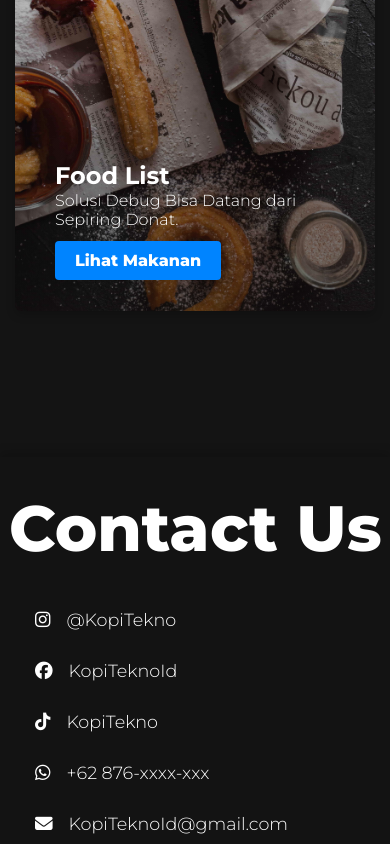
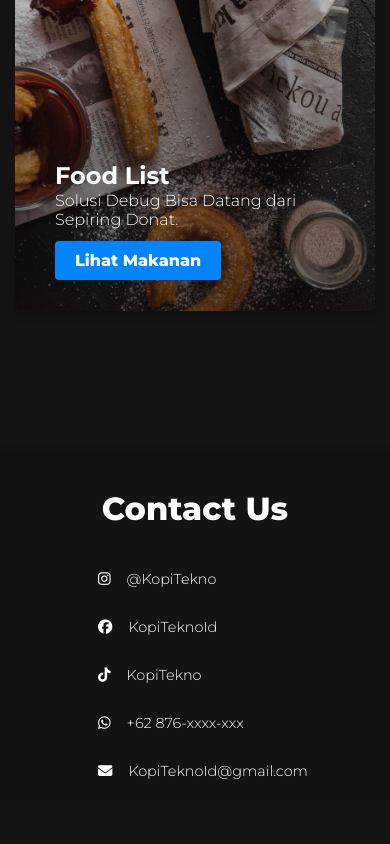
Before and after one commit to Mohammadilyassr/satusaji.github.io, a plain HTML site: page index.html in a window 390 px wide. Shown: the part 2157-3001 px from the top of the page. After the commit the page ends 2952 px from the top, so only its background shows below. Drawn offline with Linux system fonts and the light colour scheme.

Commit message:
Add files via upload

```diff
--- a/style.css
+++ b/style.css
@@ -497,11 +497,16 @@
 
 @media screen and (max-width:960px){
     #footer__container {
-        height: 45vh;
+        height: 40vh;
         margin-top: 5rem;
     }
 
+    .footer__links--wrapper h2 {
+    font-size: 2rem;
+    }
+
     .footer__links--items a {
+        font-size: 0.9rem;
         display: flex;
         align-items: center;
     }
```
